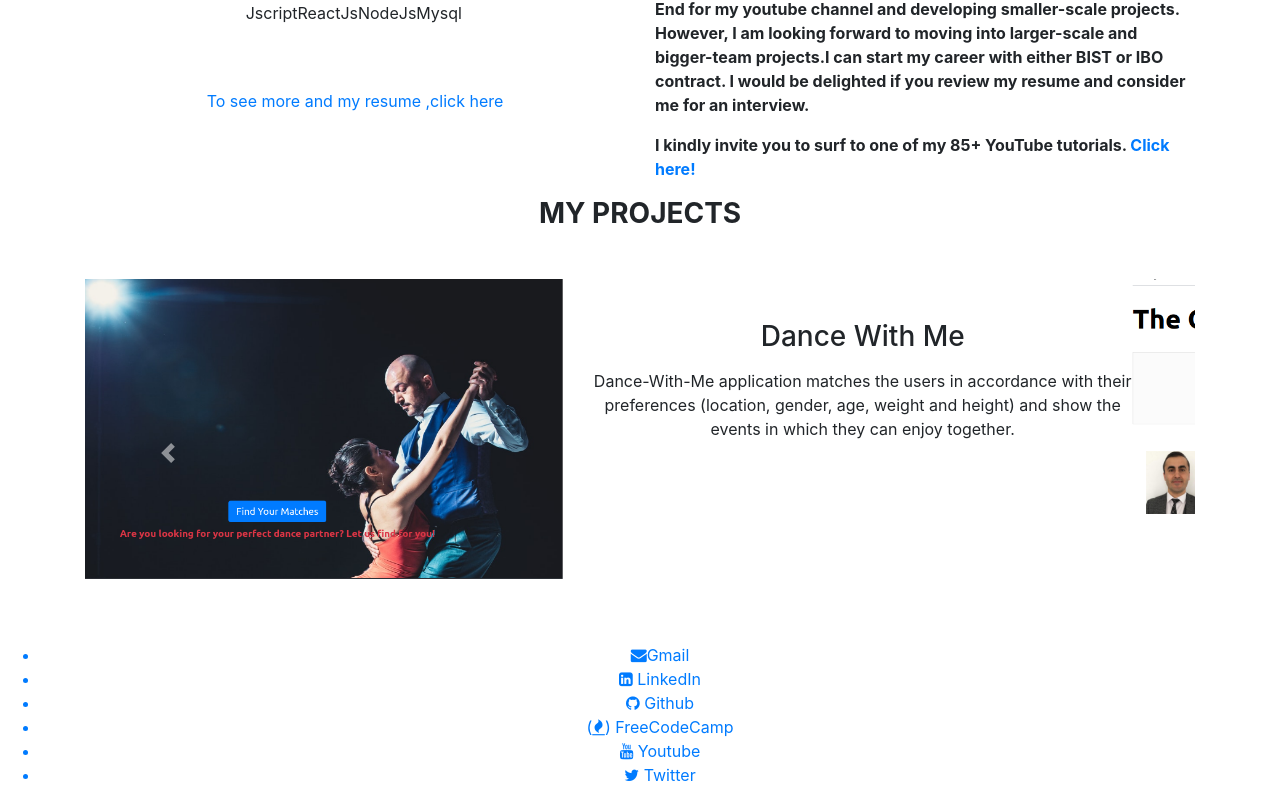
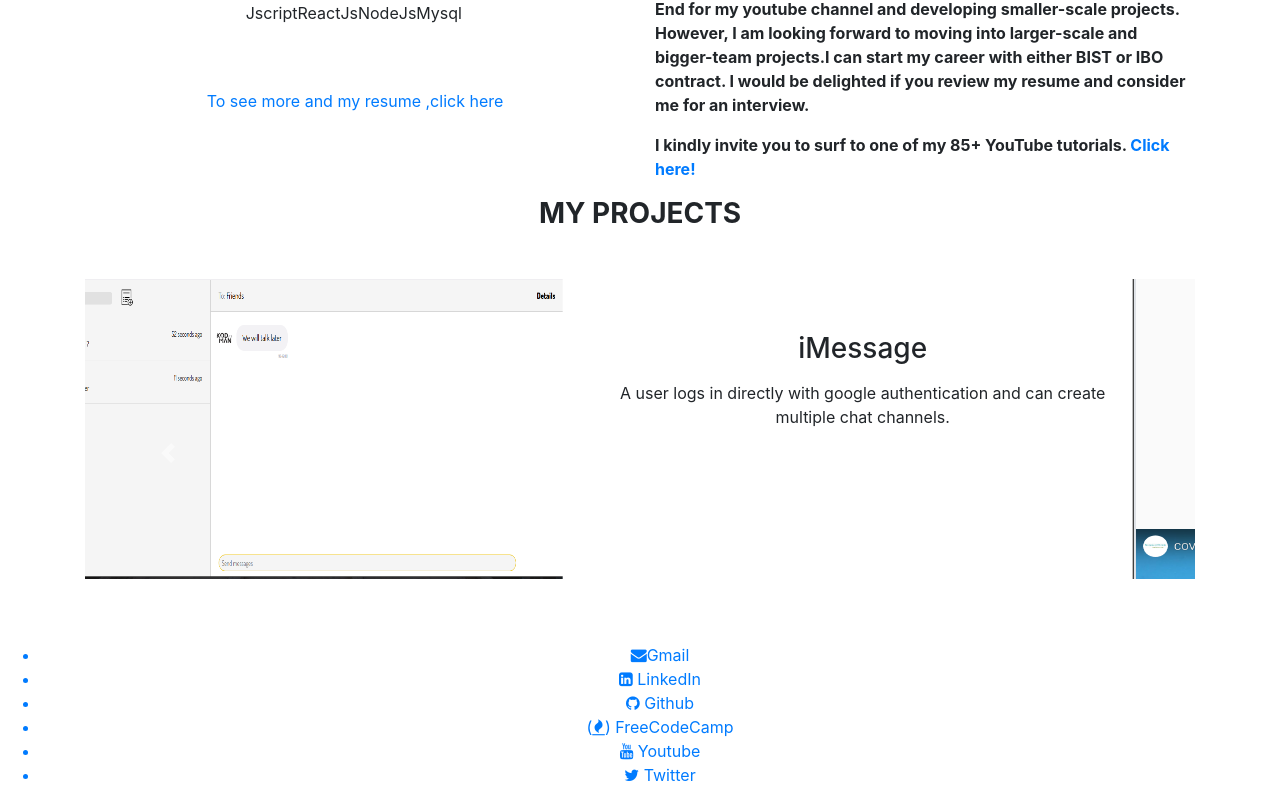
Before and after one commit to u-uysal/Ufuk-s-Portfolio, a Next.js app: page / in a window 1280 px wide. Shown: the part 516-1319 px from the top of the page. Built offline with nearby package versions, Linux system fonts and the light colour scheme.

Commit message:
add iMessage project

```diff
--- a/components/projectsInfo.js
+++ b/components/projectsInfo.js
@@ -1,6 +1,39 @@
 const projectsInfo = [
   {
     id: 1,
+    src: "/imessage.png",
+    alt: "Imessage app",
+    projectName: "iMessage",
+    sourceCodeLink: "https://github.com/u-uysal/iMessage",
+    liveModeLink: "https://imessage-2dcd5.web.app/",
+    intro:
+      "A user logs in directly with google authentication and can create multiple chat channels.",
+  },
+
+  {
+    id: 2,
+    src: "/covid.png",
+    alt: "Covid-19",
+    projectName: "Covid Tracker App",
+    sourceCodeLink: "https://github.com/u-uysal/covid-tracker-app",
+    liveModeLink: "https://u-uysal.github.io/covid-tracker-app/",
+    intro:
+      "The main purpose of this project is to provide accurate information to those who want to get information about Covid -19.",
+  },
+
+  {
+    id: 3,
+    src: "/messenger.png",
+    alt: "Messenger App",
+    projectName: "Messenger App",
+    sourceCodeLink: "https://github.com/u-uysal/messenger-clone",
+    liveModeLink: "https://messenger-clone-ab55f.web.app/",
+    intro:
+      "Thanks to this application, the user can chat with the person whoever they want, even if they are online later, they can review the messages again, as the previous messages are saved in the database, and delete the messages they do not want.",
+  },
+
+  {
+    id: 4,
     src: "/dance.png",
     alt: "A couple are dancing",
     projectName: "Dance With Me",
@@ -10,56 +43,19 @@
       "Dance-With-Me application matches the users in accordance with their preferences (location, gender, age, weight and height) and show the events in which they can enjoy together.",
   },
   {
-    id: 2,
-    src: "/cards.png",
-    alt: "Github interface",
-    projectName: "Github Cards App",
-    sourceCodeLink: "https://github.com/u-uysal/github-card-app",
-    liveModeLink: "https://u-uysal.github.io/github-card-app/",
+    id: 5,
+    src: "/bookmark.png",
+    alt: "Bookmark",
+    projectName: "Bookmarks App",
+    sourceCodeLink: "https://github.com/u-uysal/Bookmark.git",
+    liveModeLink: "https://bookmark-six.vercel.app/",
     intro:
-      "Github cards app finds GitHub user according to user name by using Github API",
+      "Bookmark all links you encounter while surfing the web and read whenever you want",
   },
-  {
-    id: 3,
-    src: "/form.png",
-    alt: "Sign up form",
-    projectName: "React Form Validation",
-    sourceCodeLink: "https://github.com/u-uysal/Form-Validation",
-    liveModeLink: "https://u-uysal.github.io/Form-Validation/index.html",
-    intro:
-      "React Form Validation is an app that user inputs own information for a random application",
-  },
-  {
-    id: 4,
-    src: "/todo.png",
-    alt: "To do list",
-    projectName: "React Todo List",
-    sourceCodeLink: "https://github.com/u-uysal/TodoList",
-    liveModeLink: "https://u-uysal.github.io/TodoList/",
-    intro:
-      "By using this app, you can add work to do , update this works and delete after completion",
-  },
-  {
-    id: 5,
-    src: "/four-card.png",
-    alt: "Four Card Application",
-    projectName: "Four Cards Challenge",
-    sourceCodeLink: "https://github.com/u-uysal/four-card",
-    liveModeLink: "https://u-uysal.github.io/four-card/",
-    intro: "Four Card Challenge is built by using HTML5-CSS3 ",
-  },
+
+
   {
     id: 6,
-    src: "/covid.png",
-    alt: "Covid-19",
-    projectName: "Covid Tracker App",
-    sourceCodeLink: "https://github.com/u-uysal/covid-tracker-app",
-    liveModeLink: "https://u-uysal.github.io/covid-tracker-app/",
-    intro:
-      "The main purpose of this project is to provide accurate information to those who want to get information about Covid -19.",
-  },
-  {
-    id: 7,
     src: "/quote.png",
     alt: "Quotes",
     projectName: "Quote Generator App",
@@ -68,26 +64,8 @@
     intro:
       "By using Quteos API, You can see nice quotes from famous persons and share your twitter",
   },
-  {
-    id: 8,
-    src: "/bookmark.png",
-    alt: "Bookmark",
-    projectName: "Bookmarks App",
-    sourceCodeLink: "https://github.com/u-uysal/Bookmark.git",
-    liveModeLink: "https://bookmark-six.vercel.app/",
-    intro:
-      "Bookmark all links you encounter while surfing the web and read whenever you want",
-  },
-  {
-    id: 9,
-    src: "/messenger.png",
-    alt: "Messenger App",
-    projectName: "Messenger App",
-    sourceCodeLink: "https://github.com/u-uysal/messenger-clone",
-    liveModeLink: "https://messenger-clone-ab55f.web.app/",
-    intro:
-      "Thanks to this application, the user can chat with the person whoever they want, even if they are online later, they can review the messages again, as the previous messages are saved in the database, and delete the messages they do not want.",
-  },
+
+
 ];
 
 export default projectsInfo;
```
Also changed, not shown: public/imessage.png (added).
